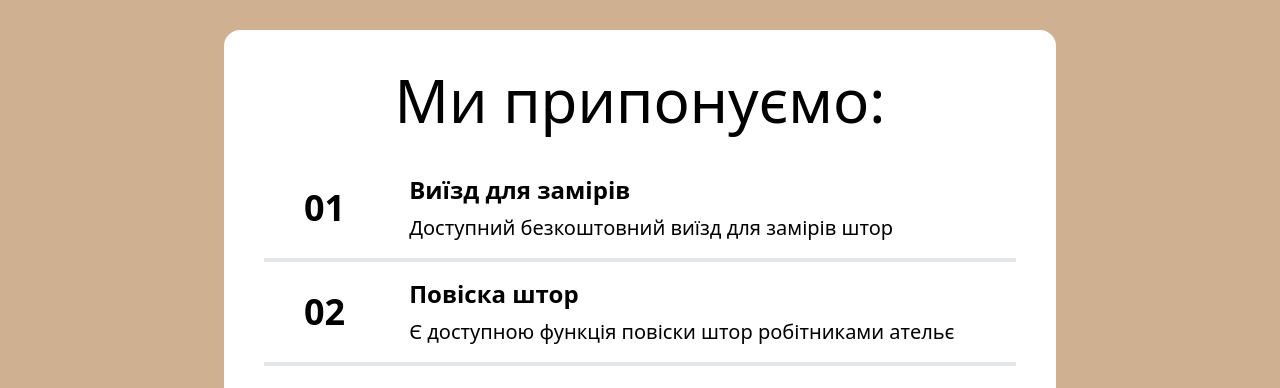
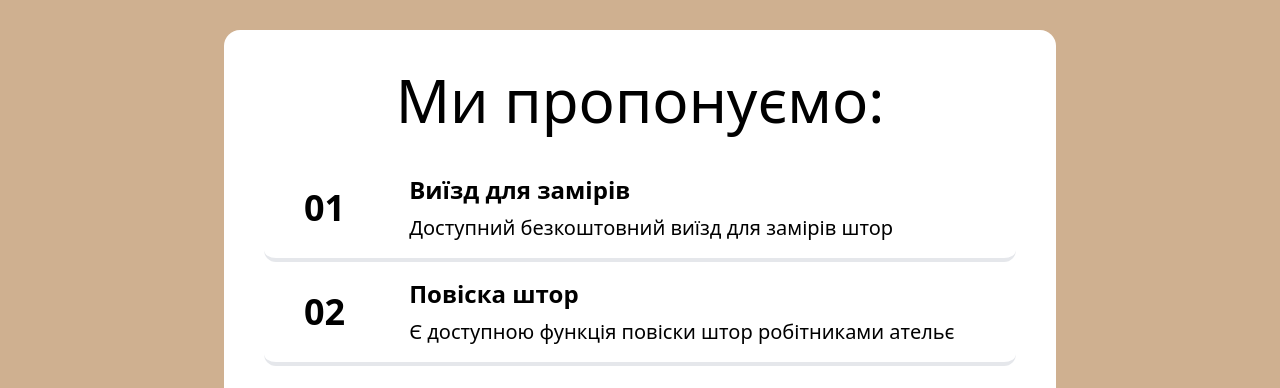
Before and after one commit to offLaneqq/salon-vite, a React (Vite) app: page / in a window 1280 px wide. Shown: the part 546-934 px from the top of the page. Built offline with nearby package versions, Linux system fonts and the light colour scheme.

Commit message:
add animation scrolling

```diff
--- a/src/Components/Home/Branding.jsx
+++ b/src/Components/Home/Branding.jsx
@@ -1,5 +1,6 @@
 // eslint-disable-next-line no-unused-vars
 import React from "react";
+import { useEffect, useState } from "react";
 
 const data = [
   {
@@ -21,13 +22,44 @@ const data = [
 ];
 
 const Branding = () => {
+
+  const [animate, setAnimate] = useState([]);
+
+  useEffect(() => {
+    const divs = document.querySelectorAll(".floating-div");
+    const floatingDiv = Array.from(divs);
+
+    function isElementInViewport(element) {
+      const rect = element.getBoundingClientRect();
+      return (
+        rect.top >= 0 &&
+        rect.bottom <= (window.innerHeight || document.documentElement.clientHeight)
+      );
+    }
+
+    function handleScroll() {
+      floatingDiv.forEach((div, index) => {
+        if (isElementInViewport(div) && !animate.includes(index)) {
+          setAnimate((prev) => [...prev, index]);
+        }
+      });
+    }
+
+    window.addEventListener("scroll", handleScroll);
+
+    return () => {
+      window.removeEventListener("scroll", handleScroll);
+    };
+  }, [animate]);
+
   return (
     <section>
       <div className="bg-white w-[65%] mx-auto my-14 rounded-2xl p-10">
-        <p className="text-6xl text-center pb-7">Ми припонуємо:</p>
-        {data.map((value) => {
+        <p className="text-6xl text-center pb-7">Ми пропонуємо:</p>
+        {data.map((value, index) => {
           return (
-            <div className="flex space-x-16 items-center py-4 border-b-4">
+            <div key={index} className={`flex space-x-16 items-center py-4 border-b-4 hover:bg-purple-dark
+              hover:text-white rounded-xl floating-div ${animate.includes(index) ? 'animate-slide' : 'invisible'}`}>
               <div >
                 <h1 className="text-4xl text-end ml-10 font-bold">{value.id}</h1>
               </div>
```
